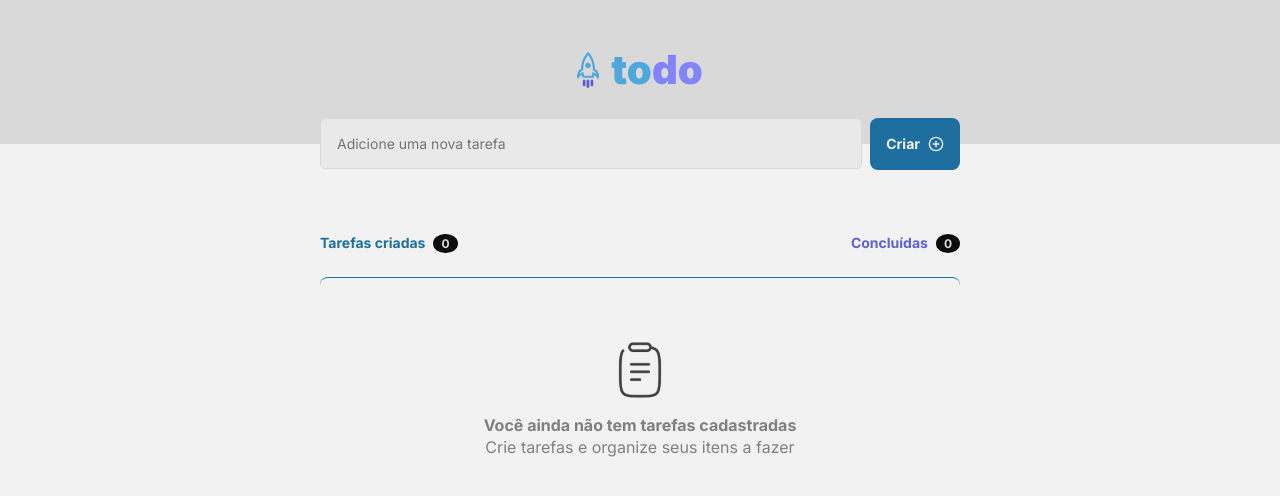
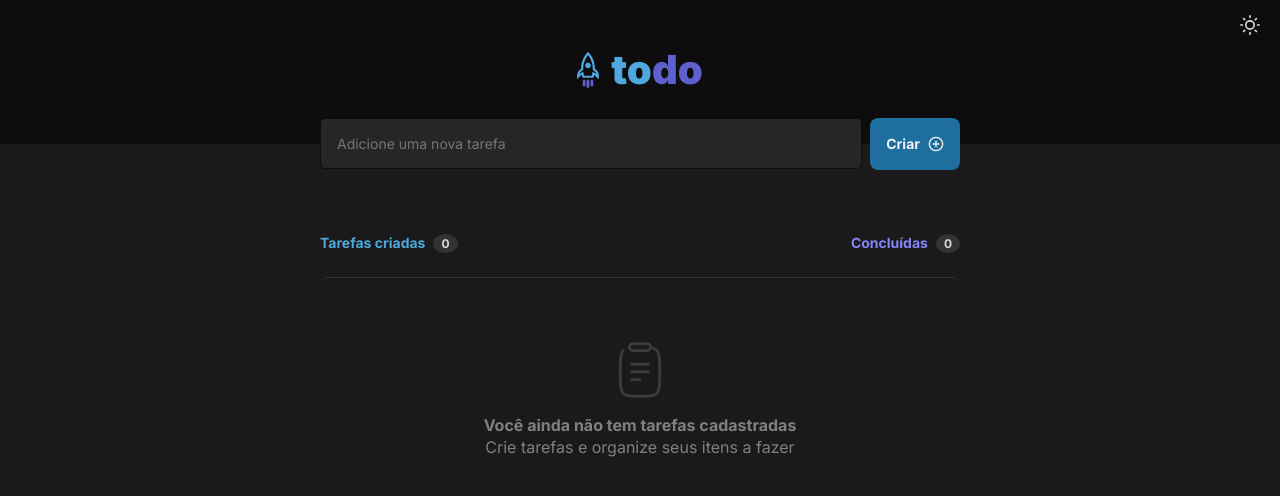
Before and after one commit to brunaporato/todo-list-ignite, a React (Vite) app: page / in a window 1280 px wide. Shown: the top 496 px of the page. Built offline with nearby package versions, Linux system fonts and the light colour scheme.

Commit message:
add lightmode

```diff
--- a/src/App.module.css
+++ b/src/App.module.css
@@ -1,9 +1,6 @@
 .page {
   width: 100%;
-}
-
-.lightmode {
-  background: var(--gray-100);
+  background: var(--gray-600);
   height: 100vh;
 }
 
@@ -54,27 +51,15 @@
     font-size: 1.2rem;
     font-weight: 700;
     color: var(--gray-200);
-
-    .lightmode & {
-      background: var(--gray-700);
-    }
   }
 }
 
 .created {
   color: var(--blue);
-
-  .lightmode & {
-    color: var(--blue-dark);
-  }
 }
 
 .done {
   color: var(--purple);
-
-  .lightmode & {
-    color: var(--purple-dark);
-  }
 }
 
 .tasks {
@@ -106,12 +91,6 @@
       font-weight: 400;
     }
   }
-
-  .lightmode & {
-    border-top: 1px solid var(--blue-dark);
-
-  }
-
 }
 
 .hide {
--- a/src/App.tsx
+++ b/src/App.tsx
@@ -8,6 +8,7 @@ import clipboard from "./assets/clipboard.svg";
 import styles from "./App.module.css";
 import "./global.css";
 import { ChangeEvent, useState } from "react";
+import { BttnMode } from "./components/BttnMode";
 
 interface TaskItem {
   id: number;
@@ -18,6 +19,11 @@ interface TaskItem {
 export function App() {
   const [tasks, setTasks] = useState<TaskItem[]>([]);
   const [newTask, setNewTask] = useState<string>('');
+  const [lightmode, setLightmode] = useState<boolean>(false)
+
+  function toggleMode() {
+    setLightmode(!lightmode);
+  }
 
   function handleCreateNewTask() {
     if(newTask == '') {
@@ -70,7 +76,11 @@ export function App() {
   const completedTaskCount = countCompletedTasks(tasks);
 
   return (
-    <div className={styles.page && styles.lightmode}>
+    <div className={`${styles.page} ${lightmode ? 'lightmode' : ''}`}>
+      <BttnMode
+        onClick={toggleMode}
+        lightmode={lightmode}
+      />
       <Header />
       <div className={styles.container}>
         <div className={styles.inputSection}>
--- /dev/null
+++ b/src/components/BttnMode.module.css
@@ -0,0 +1,19 @@
+.div {
+    position: absolute;
+    top: 1.5rem;
+    right: 2rem;
+
+    color: var(--gray-200);
+
+    cursor: pointer;
+
+    transition: .3s;
+
+    &:hover {
+        scale: 1.1;
+    }
+}
+
+.hide {
+    display: none;
+}
--- /dev/null
+++ b/src/components/BttnMode.tsx
@@ -0,0 +1,19 @@
+import styles from "./BttnMode.module.css";
+import { FiSun, FiMoon } from "react-icons/fi";
+
+interface Props {
+    onClick: () => void;
+    lightmode: boolean;
+}
+
+export function BttnMode({ onClick, lightmode }: Props) {
+    return (
+        <div
+            className={styles.div}
+            onClick={onClick}
+        >
+            <FiMoon size={20} className={lightmode ? '' : styles.hide} />
+            <FiSun size={20} className={lightmode ? styles.hide : ''} />
+        </div>
+    )
+}
--- a/src/components/Header.module.css
+++ b/src/components/Header.module.css
@@ -1,4 +1,4 @@
-.header, .lightmode {
+.header {
   display: flex;
   align-items: center;
   justify-content: center;
@@ -22,13 +22,3 @@
     cursor: pointer;
   }
 }
-
-.lightmode {
-  background: var(--gray-200);
-
-  >h1 {
-    >span {
-     color: var(--purple);
-    }
-  }
-}
--- a/src/components/Header.tsx
+++ b/src/components/Header.tsx
@@ -3,7 +3,7 @@ import logo from "../assets/logo.svg";
 
 export function Header() {
   return (
-    <header className={styles.header && styles.lightmode}>
+    <header className={styles.header}>
       <img src={logo} alt="ToDo List logo" />
       <h1>to<span>do</span></h1>
     </header>
--- a/src/components/Input.module.css
+++ b/src/components/Input.module.css
@@ -1,4 +1,4 @@
-.input, .lightmode {
+.input {
   display: flex;
   align-items: center;
   padding: 1.6rem;
@@ -15,15 +15,3 @@
     outline: 1px solid var(--purple-dark);
   }
 }
-
-.lightmode {
-  background: var(--gray-150);
-  border: 1px solid var(--gray-200);
-
-  color: var(--gray-600);
-
-
-  &:focus {
-    outline: 1px solid var(--purple);
-  }
-}
--- a/src/components/Input.tsx
+++ b/src/components/Input.tsx
@@ -11,7 +11,7 @@ export function Input({ onChange, value, pressEnter }: InputProps) {
 
   return (
     <input
-      className={styles.input && styles.lightmode}
+      className={styles.input}
       type="text"
       onChange={onChange}
       placeholder="Adicione uma nova tarefa"
--- a/src/global.css
+++ b/src/global.css
@@ -17,6 +17,24 @@
   --danger: #E25858;
 
   font-size: 62.5%;
+
+}
+
+.lightmode {
+  --gray-100: #0d0d0d;
+  --gray-150: #161616;
+  --gray-200: #262626;
+  --gray-300: #7f7f7f;
+  --gray-400: #cccccc;
+  --gray-500: #d9d9d9;
+  --gray-600: #e5e5e5;
+  --gray-700: #f2f2f2;
+
+  --blue: #1E6F9F;
+  --blue-dark: #4EA8DE;
+
+  --purple: #5E60CE;
+  --purple-dark: #8284FA;
 }
 
 * {
@@ -26,7 +44,6 @@
 }
 
 body {
-  background: var(--gray-600);
   -webkit-font-smoothing: antialiased;
 }
 
```
